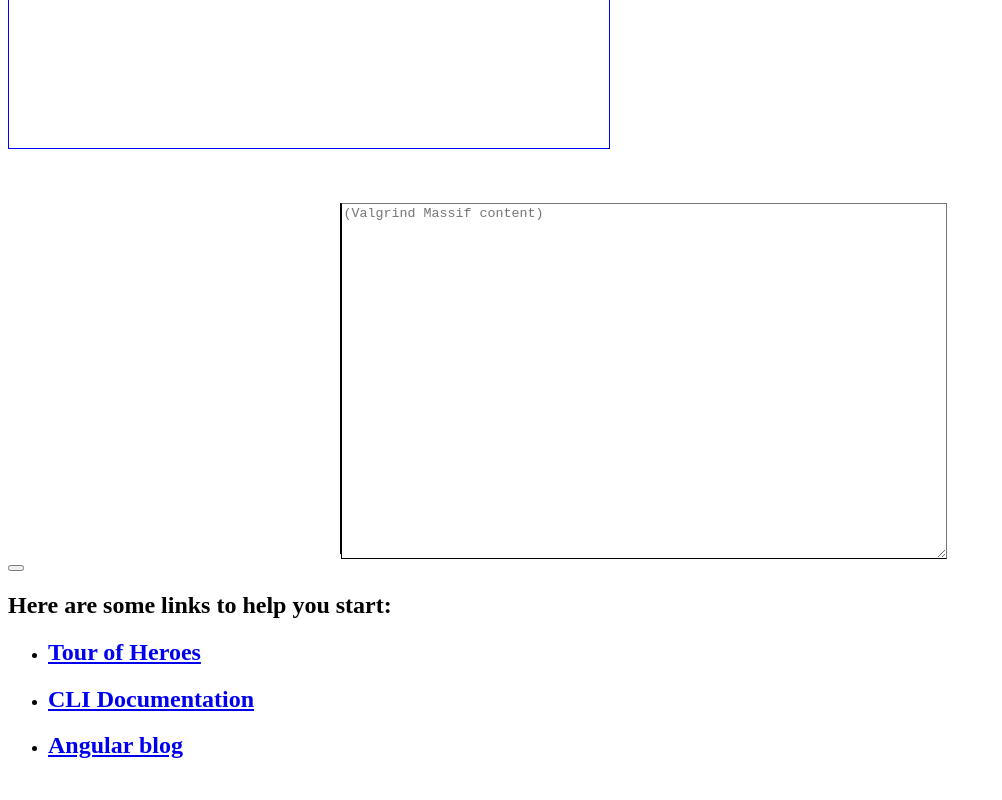
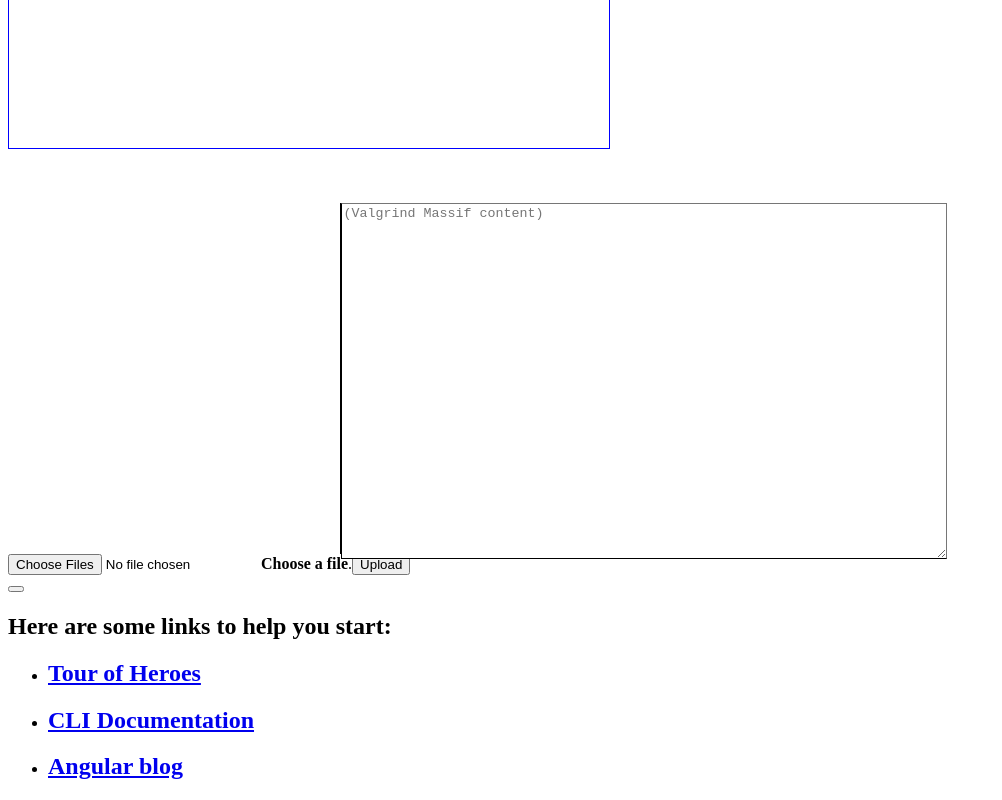
Before and after one commit to RonZhong2009/misc_tech_demo, an Angular app in the folder AngularjsDataVisualizations/: page / in a window 1280 px wide. Shown: the part 2101-2901 px from the top of the page, without its empty margins (0-1002 px from the left). Before the commit the page ends 2880 px from the top, so only its background shows below. Built offline with nearby package versions, Linux system fonts and the light colour scheme.

Commit message:
choose the file with button on html page

```diff
--- a/AngularjsDataVisualizations/src/app/app.component.css
+++ b/AngularjsDataVisualizations/src/app/app.component.css
@@ -59,3 +59,24 @@ line {
 stroke: red;
 stroke-width: 3p
 }
+
+
+.box__dragndrop,
+.box__uploading,
+.box__success,
+.box__error {
+  display: none;
+}
+
+.box.is-dragover {
+    background-color: grey;
+  }
+
+.box.has-advanced-upload {
+    background-color: white;
+    outline: 2px dashed black;
+    outline-offset: -10px;
+  }
+  .box.has-advanced-upload .box__dragndrop {
+    display: inline;
+  }
--- a/AngularjsDataVisualizations/src/app/app.component.html
+++ b/AngularjsDataVisualizations/src/app/app.component.html
@@ -81,7 +81,20 @@ Welcome to {{ title }}!
 </div>
 
 
-        <button (click)="handleMassifData()"></button>
+<form class="box" method="post" action="" enctype="multipart/form-data">
+        <div class="box__input">
+          <input class="box__file" type="file" name="files[]" id="file" data-multiple-caption="{count} files selected" multiple />
+          <label for="file"><strong>Choose a file</strong><span class="box__dragndrop"> or drag it here</span>.</label>
+          <button class="box__button" type="submit">Upload</button>
+        </div>
+        <div class="box__uploading">Uploading&hellip;</div>
+        <div class="box__success">Done!</div>
+        <div class="box__error">Error! <span></span>.</div>
+</form>
+
+
+
+        <button class="box__input"  (click)="handleMassifData()"></button>
 
   <!-- Data
 <svg [ngStyle]="{'width.px':width, 'height.px':height}">
```
